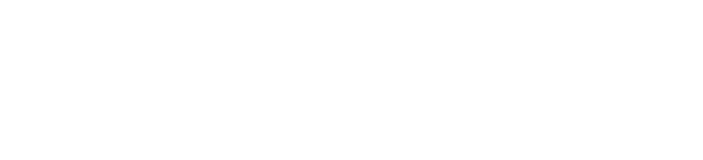
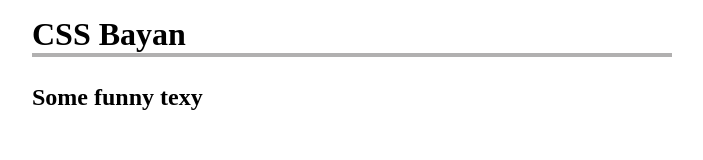
Before and after one commit to AndreiManya/cssBayan, a plain HTML site: page cssBayan/index.html in a window 1280 px wide. Shown: the whole page, without its empty margins (288-991 px from the left). Drawn offline with Linux system fonts and the light colour scheme.

Commit message:
feat: add input container (Sun, Mar 12, 2023 03:00:59 PM)

```diff
--- a/cssBayan/index.html
+++ b/cssBayan/index.html
@@ -7,5 +7,16 @@
     <title>cssBayan</title>
     </head>
     <body>
+        <main>
+            <h1>CSS Bayan</h1>
+            <div class="input-container">
+                <label class="label" for="1">
+                    <div class="header">
+                        <h2>Some funny texy</h2>
+                    </div>
+                    <input class="checkbox" type="checkbox" id="1" checked name="checkbox">
+                </label>
+            </div>
+        </main>
     </body>
 </html>
--- a/cssBayan/style.css
+++ b/cssBayan/style.css
@@ -3,3 +3,28 @@
     padding: 0;
     margin: 0;
   }
+
+main {
+    width: 50%;
+    margin: auto;
+}
+
+h1 {
+  margin-top: 1rem;
+}
+
+.input-container {
+  border-top: 0.5vh solid rgb(177, 176, 176);
+  width: 100%;
+}
+
+.label {
+  width: 100%;
+  height: 5rem;
+  display: flex;
+  align-items: center;
+}
+
+.checkbox {
+  appearance: none;
+}
```
